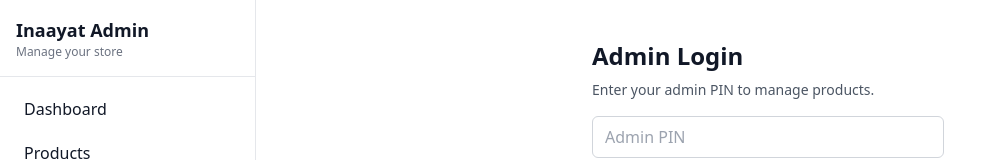
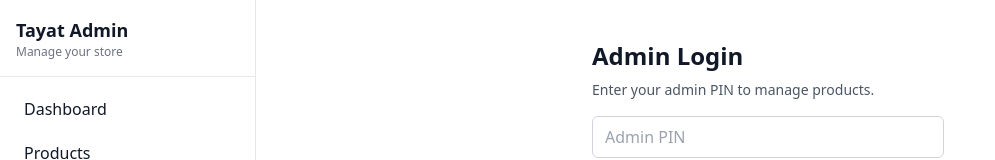
Before and after one commit to sinaqvi008-sys/inaayat-website, a Next.js app: page /admin in a window 1280 px wide. Shown: the top 160 px of the page, without its empty margins (0-995 px from the left). Built offline with nearby package versions, Linux system fonts and the light colour scheme.

Commit message:
Update layout.tsx

```diff
--- a/app/admin/layout.tsx
+++ b/app/admin/layout.tsx
@@ -30,7 +30,7 @@ export default function AdminLayout({ children }: { children: React.ReactNode })
     <div className="min-h-screen flex bg-white">
       <aside className="w-64 border-r bg-white">
         <div className="px-4 py-4 border-b">
-          <div className="text-lg font-semibold">Inaayat Admin</div>
+          <div className="text-lg font-semibold">Tayat Admin</div>
           <div className="text-xs text-gray-500">Manage your store</div>
         </div>
         <nav className="p-3 space-y-1">
```
